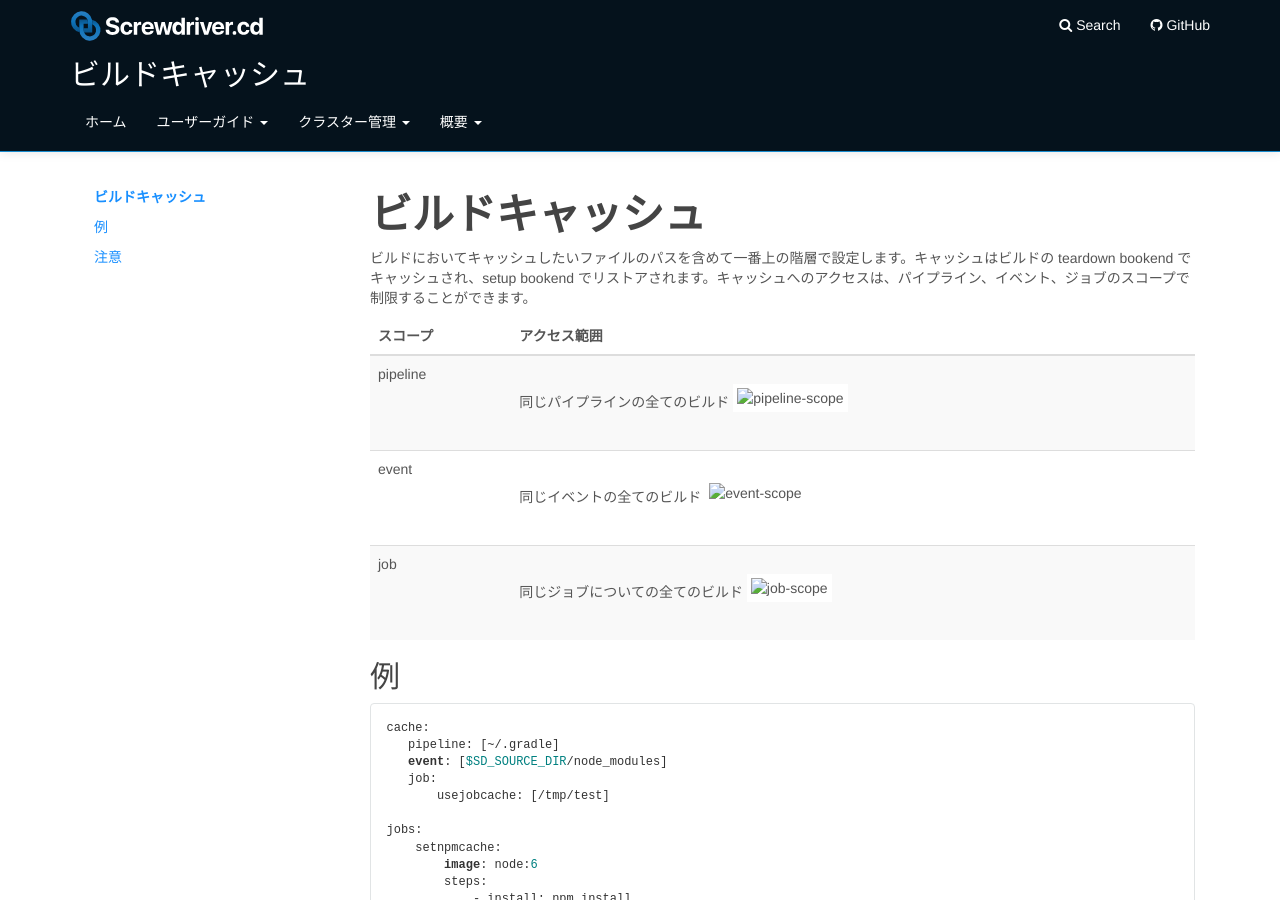
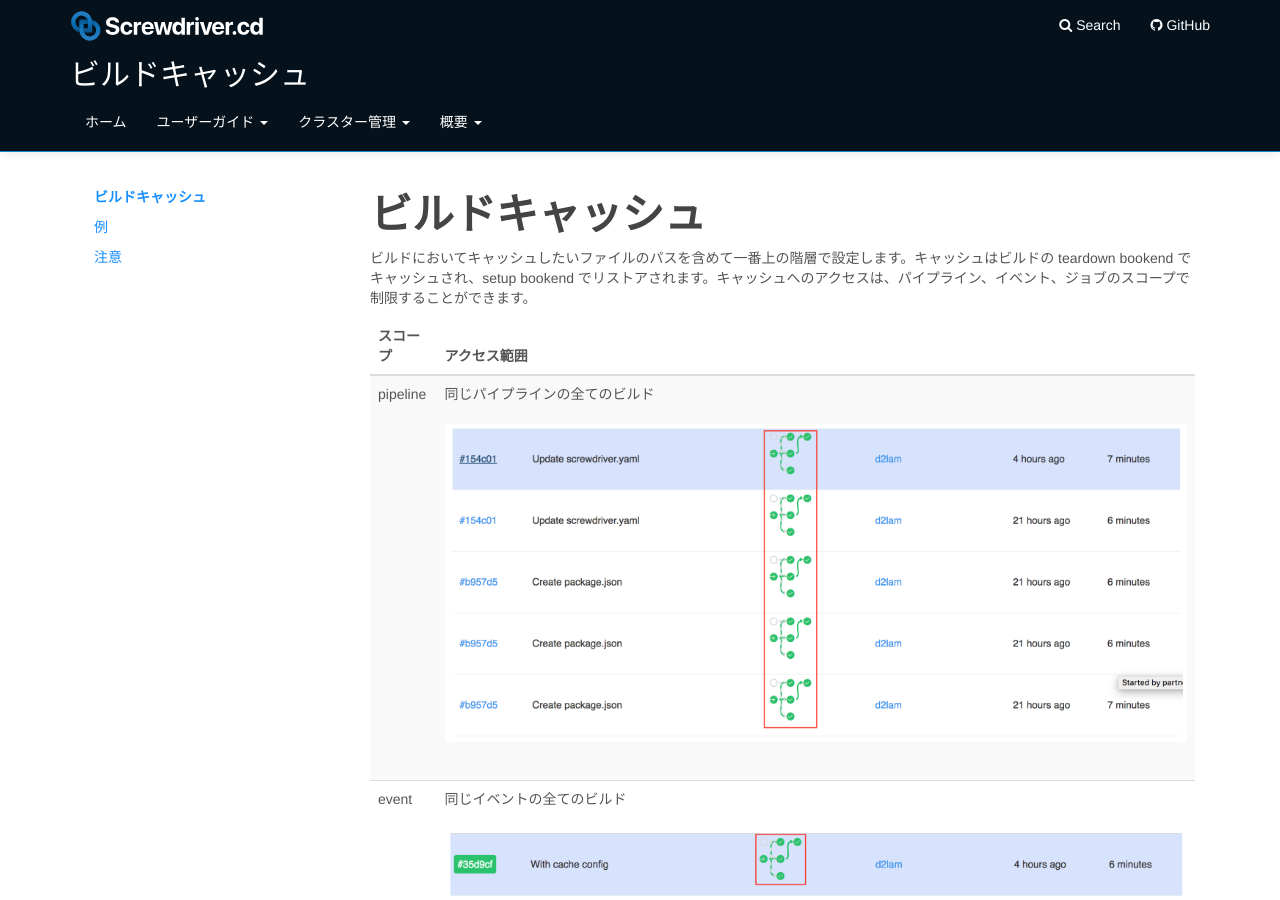
Before and after one commit to screwdriver-cd/guide, a Jekyll site: the page built from docs/ja/user-guide/configuration/build-cache.md, in a window 1280 px wide and 900 px high. Built offline with Jekyll 4.4.1, drawn with Linux system fonts in a browser that asks for light colours.

Commit message:
fix file path

```diff
--- a/docs/ja/user-guide/configuration/build-cache.md
+++ b/docs/ja/user-guide/configuration/build-cache.md
@@ -16,9 +16,9 @@ toc:
 
 | スコープ  | アクセス範囲 |
 |---|---|
-| pipeline  | 同じパイプラインの全てのビルド ![pipeline-scope](../../ja/user-guide/assets/pipeline-scope.png) |
-| event  | 同じイベントの全てのビルド ![event-scope](../../ja/user-guide/assets/event-scope.png) |
-| job  | 同じジョブについての全てのビルド ![job-scope](../../ja/user-guide/assets/job-scope.png) |
+| pipeline  | 同じパイプラインの全てのビルド ![pipeline-scope](../../../user-guide/assets/pipeline-scope.png) |
+| event  | 同じイベントの全てのビルド ![event-scope](../../../user-guide/assets/event-scope.png) |
+| job  | 同じジョブについての全てのビルド ![job-scope](../../../user-guide/assets/job-scope.png) |
 
 ## 例
 
```
